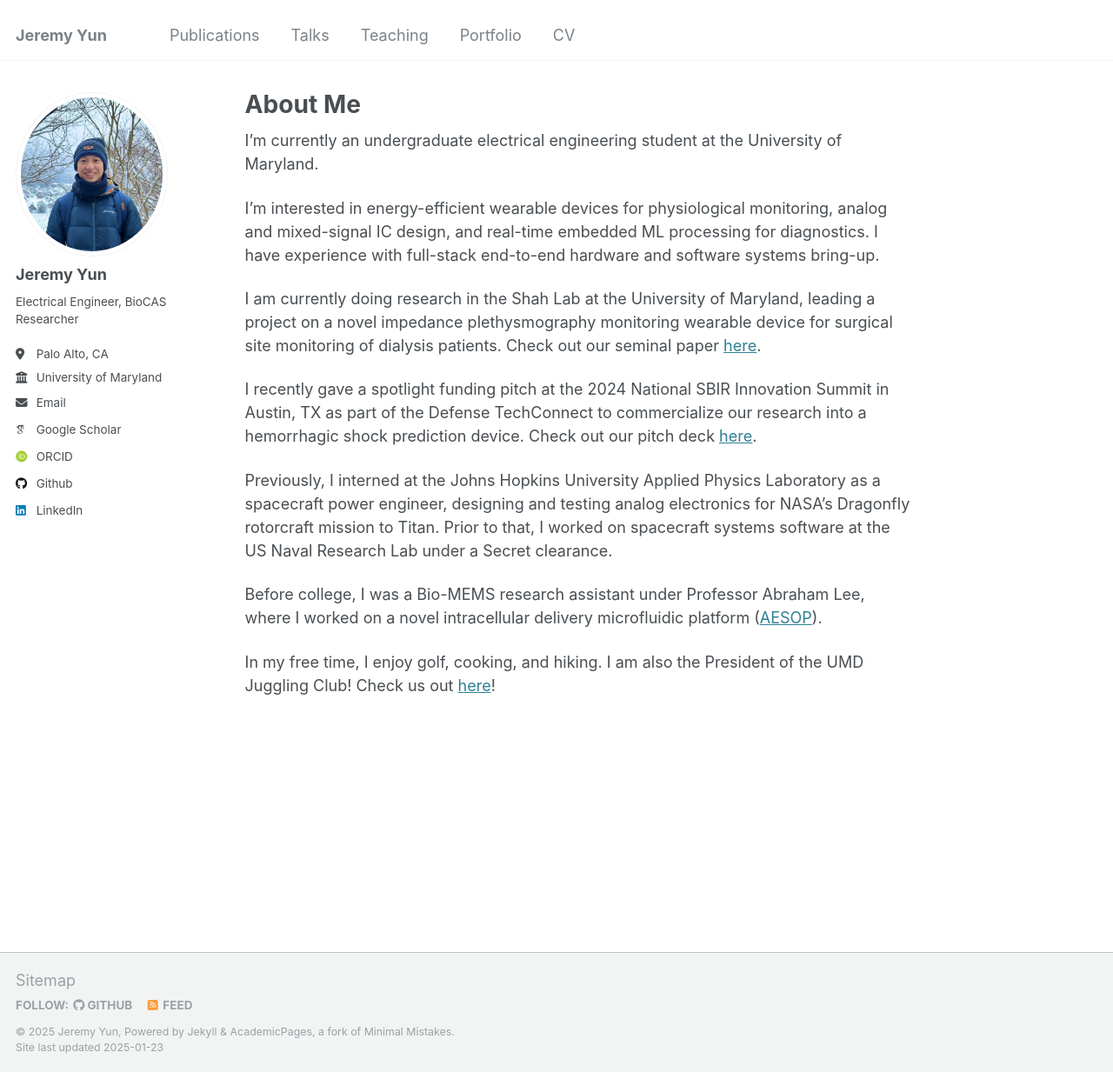
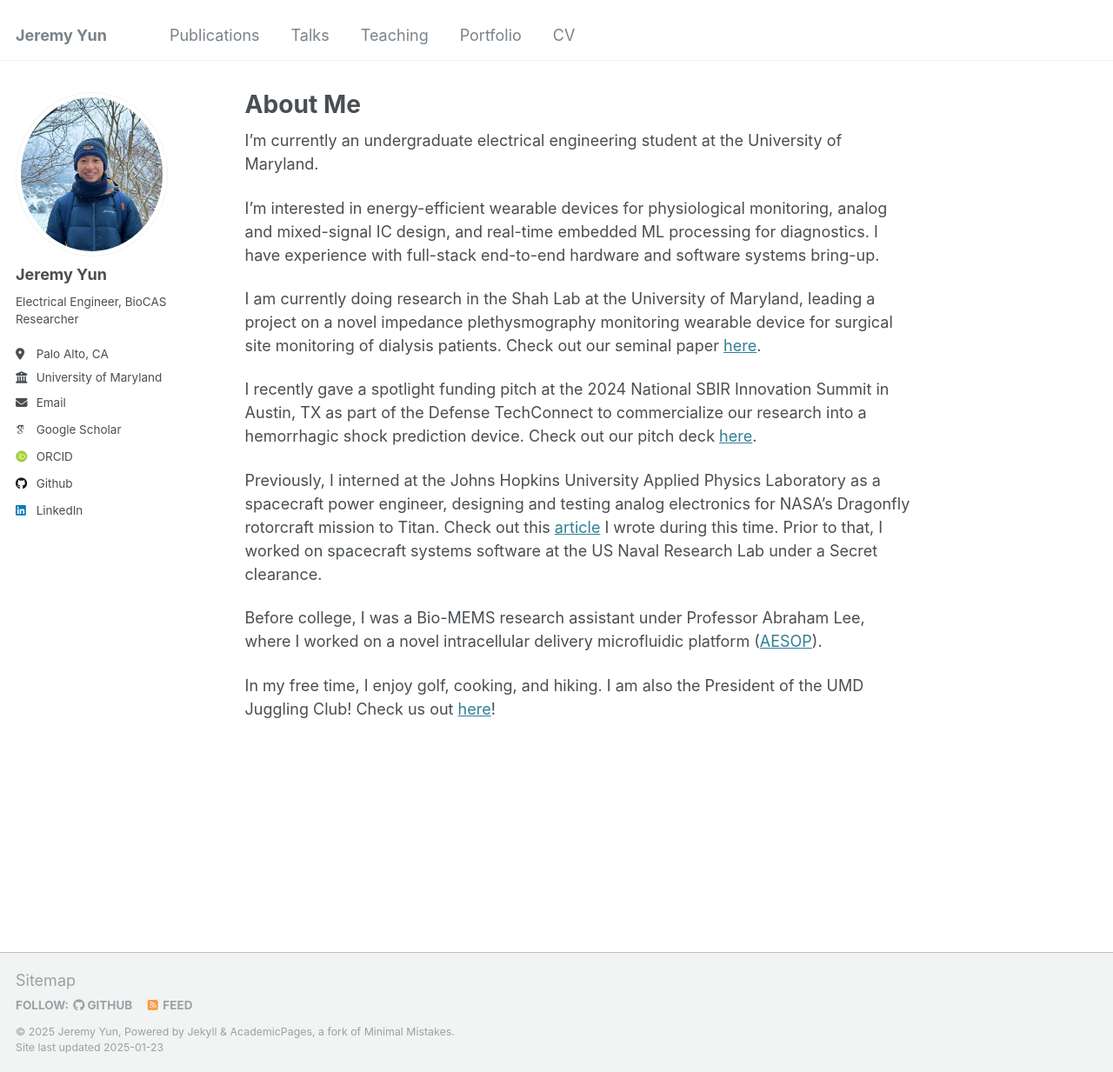
Before and after one commit to JermYeWorm/JermYeWorm.github.io, a Jekyll site: the page built from _pages/about.md, in a window 1280 px wide and 1233 px high. Shown: the whole window at 87% size. Built offline with Jekyll 4.4.1, drawn with Linux system fonts in a browser that asks for light colours; some web fonts are replaced.

Commit message:
update about

```diff
--- a/_pages/about.md
+++ b/_pages/about.md
@@ -15,7 +15,7 @@ I am currently doing research in the Shah Lab at the University of Maryland, lea
 
 I recently gave a spotlight funding pitch at the 2024 National SBIR Innovation Summit in Austin, TX as part of the Defense TechConnect to commercialize our research into a hemorrhagic shock prediction device. Check out our pitch deck [here](http://jermyeworm.github.io/files/DTC_2024_Pitch_Slide_Deck.pdf).
 
-Previously, I interned at the Johns Hopkins University Applied Physics Laboratory as a spacecraft power engineer, designing and testing analog electronics for NASA's Dragonfly rotorcraft mission to Titan. Prior to that, I worked on spacecraft systems software at the US Naval Research Lab under a Secret clearance.
+Previously, I interned at the Johns Hopkins University Applied Physics Laboratory as a spacecraft power engineer, designing and testing analog electronics for NASA's Dragonfly rotorcraft mission to Titan. Check out this [article](https://jermyeworm.github.io/portfolio/3_injection_transformer/) I wrote during this time. Prior to that, I worked on spacecraft systems software at the US Naval Research Lab under a Secret clearance.
 
 Before college, I was a Bio-MEMS research assistant under Professor Abraham Lee, where I worked on a novel intracellular delivery microfluidic platform ([AESOP](https://doi.org/10.1002/advs.202102021)).
 
```
